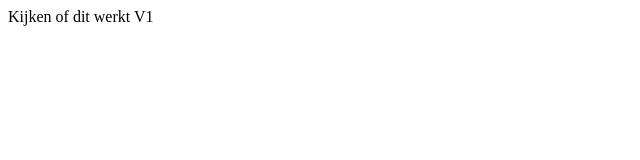
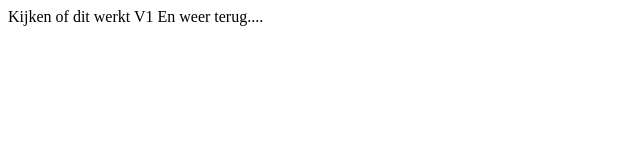
Before and after one commit to mischavanhulst/test2, a plain HTML site: page WebApplication1/WebApplication1/index.html in a window 1280 px wide. Shown: the whole page, without its empty margins (0-640 px from the left). Drawn offline with Linux system fonts and the light colour scheme.

Commit message:
Update index.html

```diff
--- a/WebApplication1/WebApplication1/index.html
+++ b/WebApplication1/WebApplication1/index.html
@@ -5,5 +5,6 @@
 </head>
 <body>
     Kijken of dit werkt V1
+    En weer terug....
 </body>
 </html>
```
